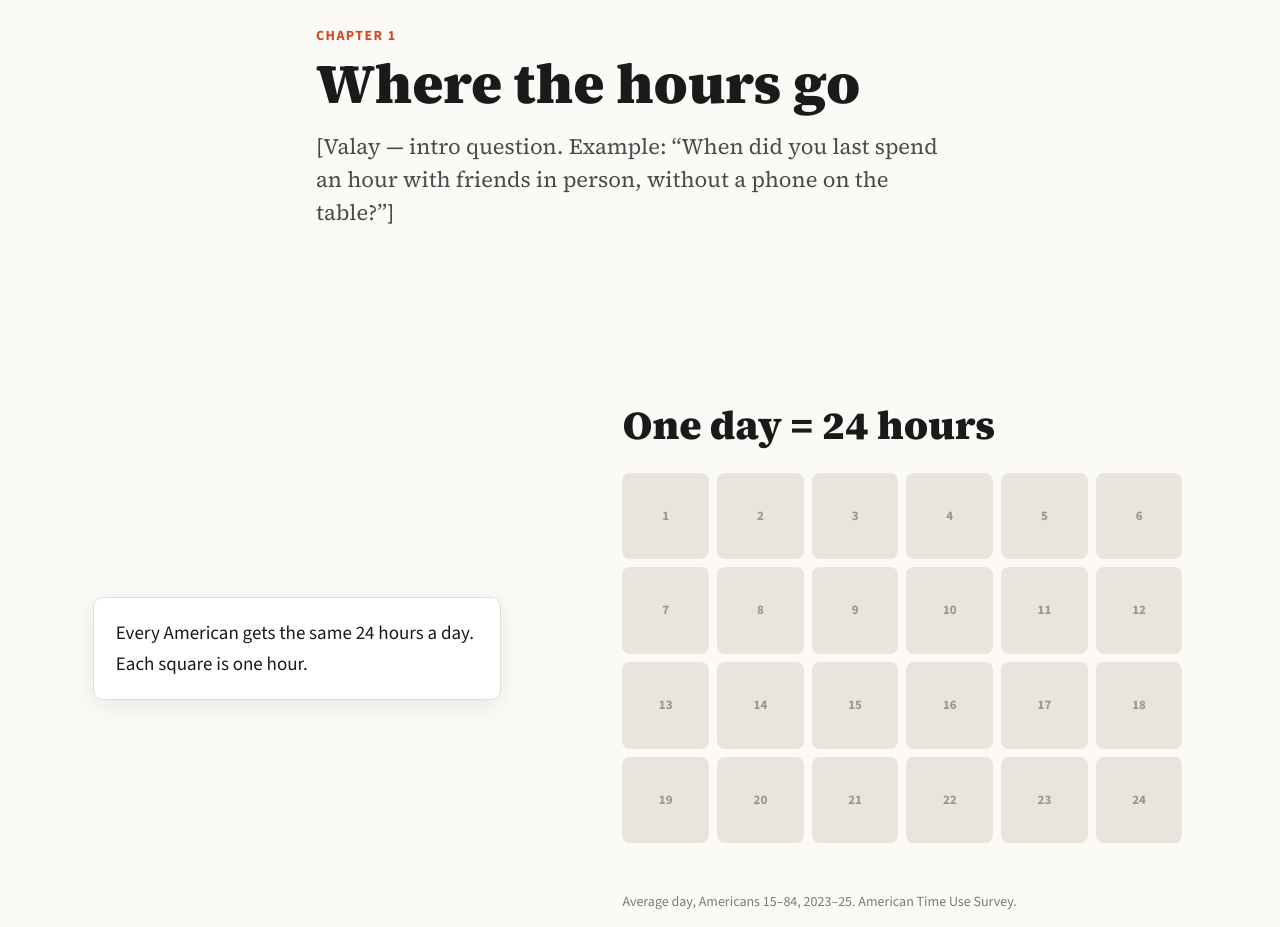
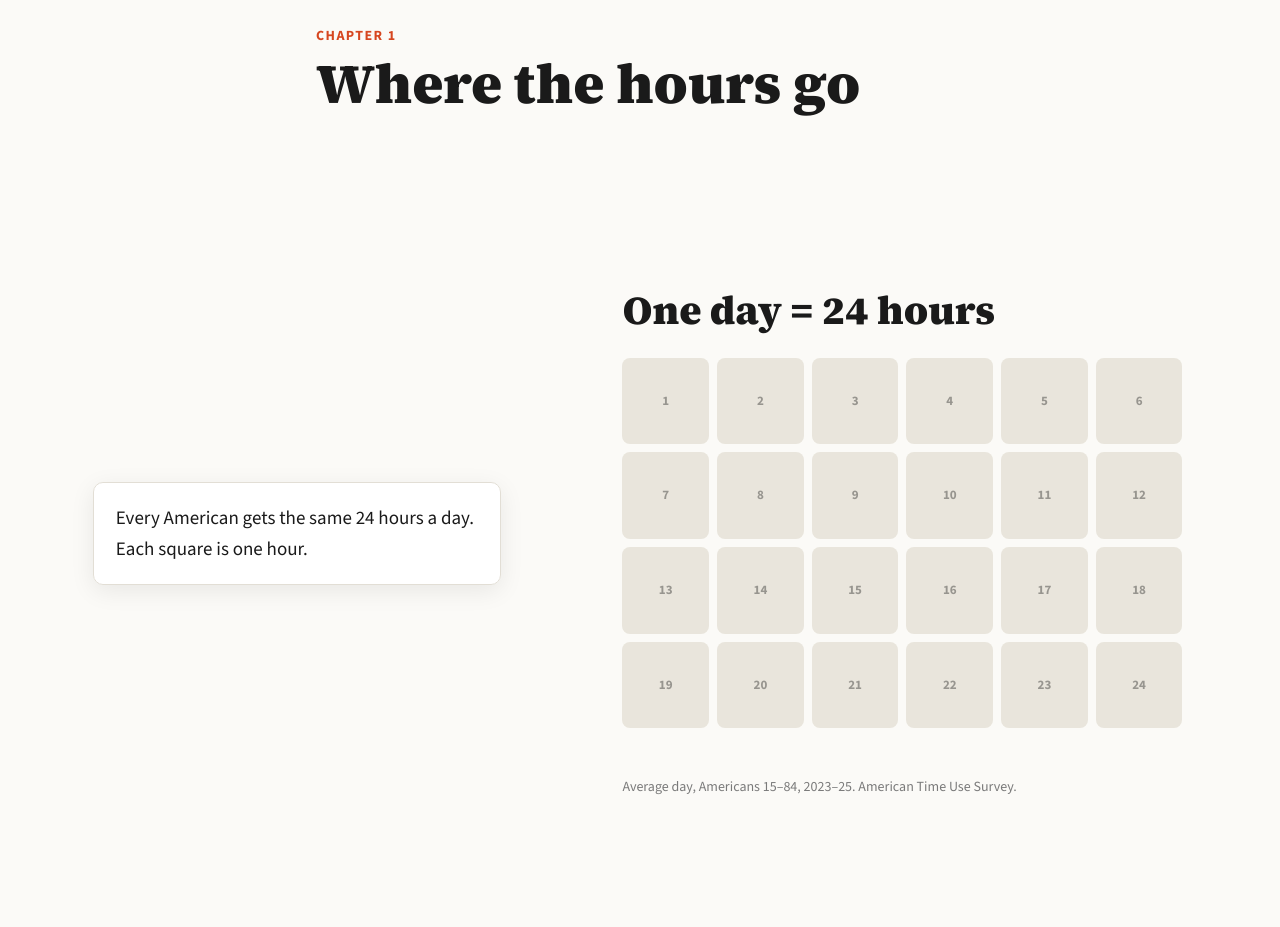
Before and after one commit to HectorRodRes/Screentime-Project, a plain HTML site: page index.html in a window 1280 px wide. Shown: the part 840-1767 px from the top of the page. Drawn offline with nearby package versions, Linux system fonts and the light colour scheme.

Commit message:
Remove placeholder intro line from Chapter 1
Co-Authored-By: Claude Opus 5.5 <noreply@anthropic.com>

```diff
--- a/index.html
+++ b/index.html
@@ -40,8 +40,6 @@
     <div class="chapter-head">
       <p class="chapter-num">Chapter 1</p>
       <h2>Where the hours go</h2>
-      <!-- TODO (Valay): intro question for this section -->
-      <p class="lede">[Valay — intro question. Example: “When did you last spend an hour with friends in person, without a phone on the table?”]</p>
     </div>
 
     <!-- Scrolly hook: a 24-hour day that fills in as you scroll -->
```
